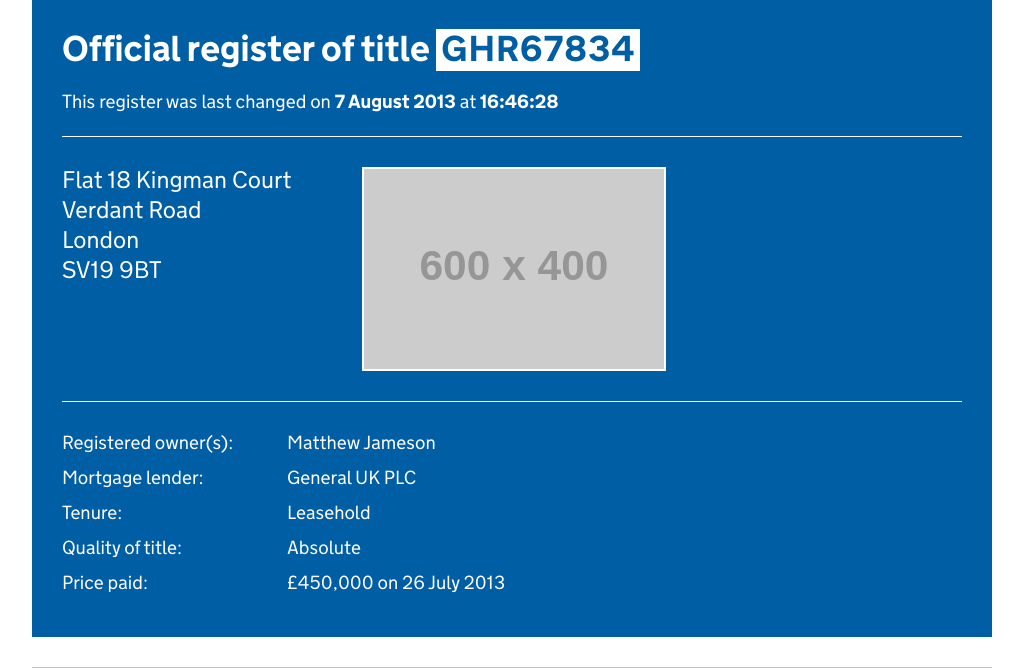
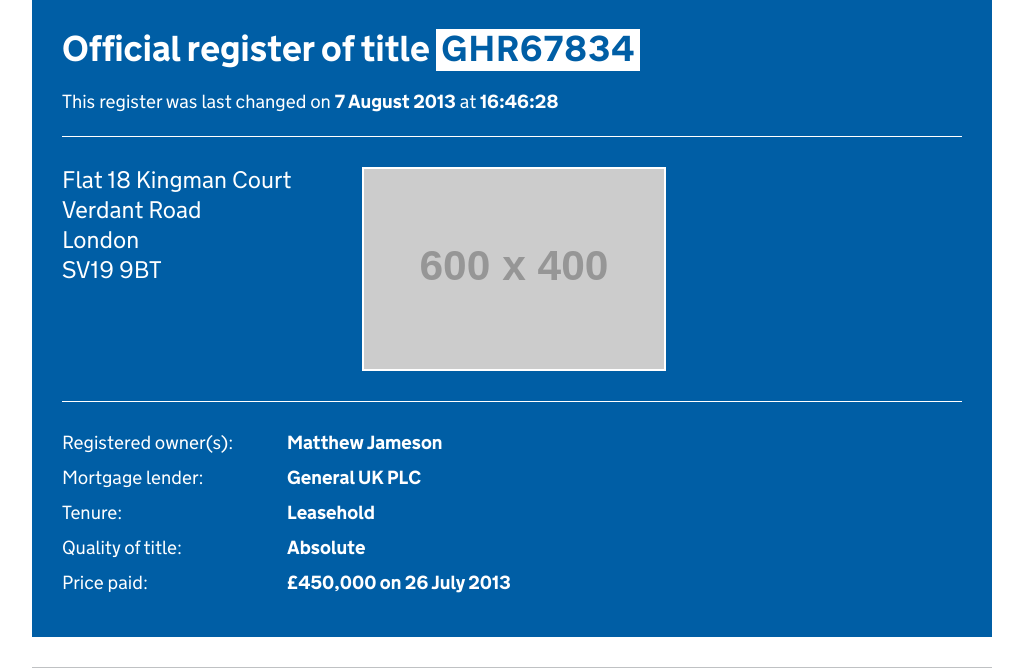
Before and after one commit to LandRegistry-Attic/external-style-guide, a Flask app: page /modules in a window 1280 px wide. Shown: the part 664-1332 px from the top of the page, without its empty margins (128-1151 px from the left). Run offline with Flask 2, Linux system fonts and the light colour scheme; grey boxes labelled with a size stand in for pictures from a placeholder-image service; some libraries are stand-ins or nearby versions.

Commit message:
Caught that bold thing

```diff
--- a/app/static/development/landregistry-elements/_callouts.scss
+++ b/app/static/development/landregistry-elements/_callouts.scss
@@ -35,7 +35,7 @@
     border: 2px solid $white;
   }
 
-  .inline dd {
+  .definition-tabular dd {
     font-weight: bold;
   }
 
--- a/app/static/development/stylesheets/landregistry-main.css
+++ b/app/static/development/stylesheets/landregistry-main.css
@@ -1689,7 +1689,7 @@ pre code {
 .callout--summary .title-plan {
   border: 2px solid white;
 }
-.callout--summary .inline dd {
+.callout--summary .definition-tabular dd {
   font-weight: bold;
 }
 
```
